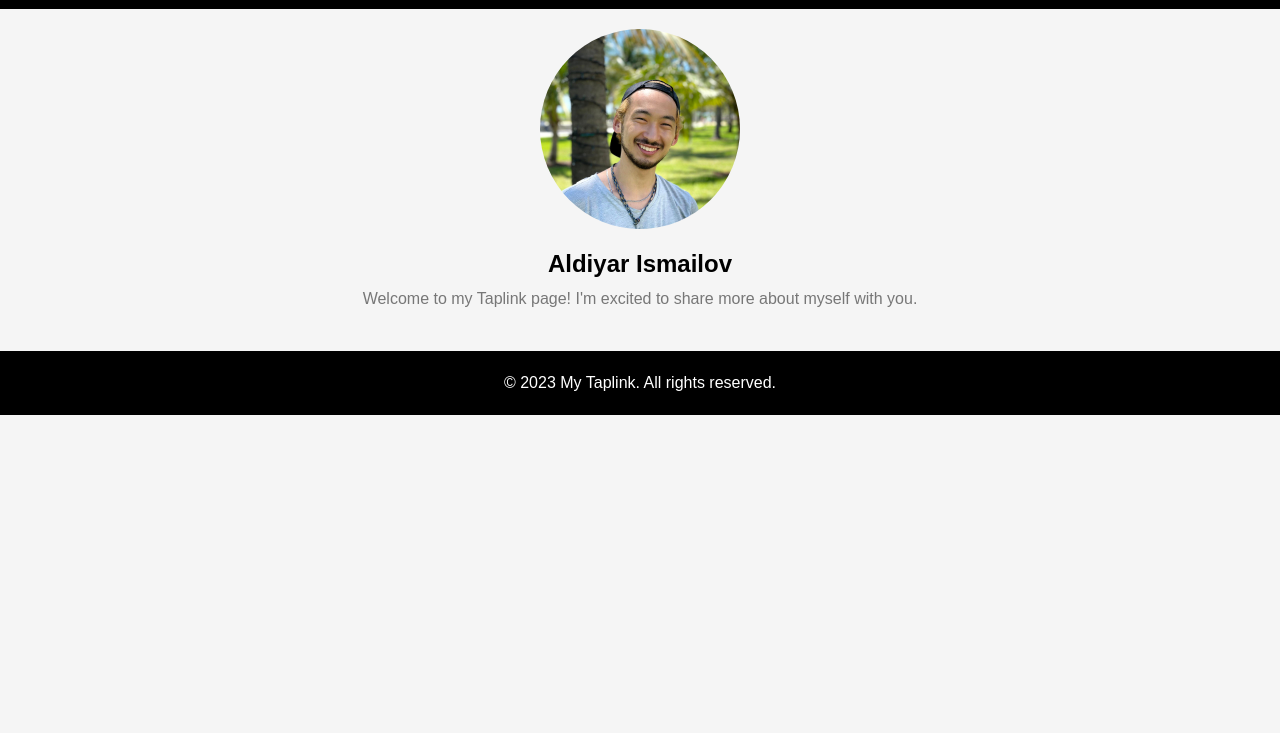
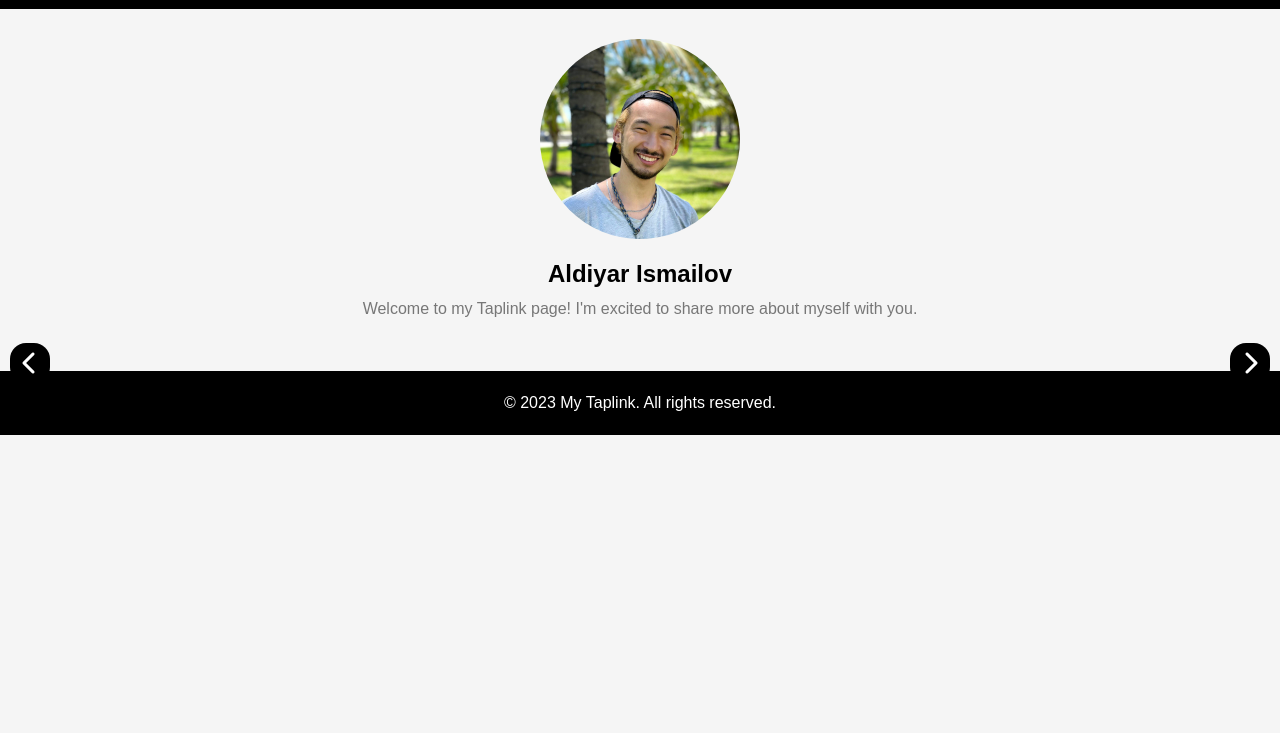
Before and after one commit to IAvidI/IAvidI.github.io, a plain HTML site: page index.html in a window 1280 px wide. Shown: the part 67-800 px from the top of the page. Drawn offline with Linux system fonts and the light colour scheme.

Commit message:
Working sliding animations

```diff
--- a/index.html
+++ b/index.html
@@ -5,6 +5,10 @@
         <meta name="viewport" content="width=device-width, initial-scale=1.0" />
         <title>My Taplink</title>
         <link rel="stylesheet" href="style.css" />
+        <script
+            src="https://kit.fontawesome.com/8b685afaec.js"
+            crossorigin="anonymous"
+        ></script>
     </head>
 
     <body>
@@ -13,7 +17,9 @@
         </header>
 
         <main>
-            <div id="page1" class="page current">
+            <div class="container">
+                <div class="slide">
+                    <div class="page">
                         <section>
                             <div class="profile-info">
                                 <img
@@ -23,14 +29,13 @@
                                 />
                                 <h2 class="name">Aldiyar Ismailov</h2>
                                 <p class="bio">
-                            Welcome to my Taplink page! I'm excited to share
-                            more about myself with you.
+                                    Welcome to my Taplink page! I'm excited to
+                                    share more about myself with you.
                                 </p>
                             </div>
                         </section>
                     </div>
-
-            <div id="page2" class="page">
+                    <div class="page">
                         <section>
                             <h2>Social Media</h2>
                             <ul class="social-media-links">
@@ -40,7 +45,8 @@
                                     ></a>
                                 </li>
                                 <li>
-                            <a href="https://www.instagram.com/myprofile"
+                                    <a
+                                        href="https://www.instagram.com/myprofile"
                                         ><i class="fab fa-instagram"></i
                                     ></a>
                                 </li>
@@ -52,13 +58,12 @@
                             </ul>
                         </section>
                     </div>
-
-            <div id="page3" class="page">
+                    <div class="page">
                         <section>
                             <h2>Contact Me</h2>
                             <p class="contact-message">
-                        If you have any questions or want to get in touch, feel
-                        free to send me a message.
+                                If you have any questions or want to get in
+                                touch, feel free to send me a message.
                             </p>
                             <form id="contact-form">
                                 <input
@@ -82,6 +87,12 @@
                             </form>
                         </section>
                     </div>
+                    <div class="page">
+                        <div class="Header">page 4</div>
+                        <div class="Content">content page 4</div>
+                    </div>
+                </div>
+            </div>
         </main>
 
         <footer>
@@ -92,12 +103,18 @@
             <span class="indicator-dot current"></span>
             <span class="indicator-dot"></span>
             <span class="indicator-dot"></span>
+            <span class="indicator-dot"></span>
         </div>
 
-        <script
-            src="https://kit.fontawesome.com/a076d05399.js"
-            crossorigin="anonymous"
-        ></script>
+        <div class="page-swapper">
+            <button id="prev-page">
+                <i class="fas fa-chevron-left"></i>
+            </button>
+            <button id="next-page">
+                <i class="fas fa-chevron-right"></i>
+            </button>
+        </div>
+
         <script src="script.js"></script>
     </body>
 </html>
--- a/script.js
+++ b/script.js
@@ -1,33 +1,5 @@
-// script.js
+var currentPage = 0;
 
-var currentPage = 1;
-var maxPages = 3;
-
-// Show the initial page
-showPage(currentPage);
-
-// Handle form submission
-document
-    .getElementById("contact-form")
-    .addEventListener("submit", function (event) {
-        event.preventDefault();
-
-        // Perform form validation here
-        // ...
-
-        // Send form data to the server
-        // ...
-    });
-
-// Handle page indicators click events
-var indicatorDots = document.querySelectorAll(".indicator-dot");
-indicatorDots.forEach(function (dot, index) {
-    dot.addEventListener("click", function () {
-        changePage(index + 1);
-    });
-});
-
-// Handle keyboard arrow keys navigation
 document.addEventListener("keydown", function (event) {
     if (event.keyCode === 37) {
         // Left arrow key
@@ -38,46 +10,49 @@ document.addEventListener("keydown", function (event) {
     }
 });
 
-// Function to show a specific page
-function showPage(pageNumber) {
-    var pages = document.querySelectorAll(".page");
+// Handle page indicators click events
+var indicatorDots = document.querySelectorAll(".indicator-dot");
+indicatorDots.forEach(function (dot, index) {
+    dot.addEventListener("click", function () {
+        changePage(index);
+    });
+});
+
+// Handle previous page button click event
+document.getElementById("prev-page").addEventListener("click", function () {
+    changePage(currentPage - 1);
+});
+
+// Handle next page button click event
+document.getElementById("next-page").addEventListener("click", function () {
+    changePage(currentPage + 1);
+});
+
+let slides = document.querySelectorAll(".page");
+let slidesCount = slides.length;
+
+// Function to change the page
+function changePage(pageNumber) {
     var dots = document.querySelectorAll(".indicator-dot");
+    var slide = document.querySelector(".slide");
 
-    if (pageNumber < 1 || pageNumber > maxPages) {
-        return;
+    pageNumber = pageNumber % slidesCount;
+
+    if (pageNumber < 0) {
+        pageNumber = 0;
     }
 
-    pages.forEach(function (page) {
-        page.classList.remove("current");
-    });
+    let ditance = -100;
+    let styleValue = pageNumber * ditance;
 
     dots.forEach(function (dot) {
         dot.classList.remove("current");
     });
+    dots[pageNumber].classList.add("current");
 
-    pages[pageNumber - 1].classList.add("current");
-    dots[pageNumber - 1].classList.add("current");
+    /* Applying the CSS */
+    let style = `translateX(${styleValue}%)`;
+    slide.style.transform = style;
 
     currentPage = pageNumber;
 }
-
-// Function to change the page
-function changePage(pageNumber) {
-    var pages = document.querySelectorAll(".page");
-
-    if (pageNumber < 1 || pageNumber > maxPages) {
-        return;
-    }
-
-    pages[currentPage - 1].classList.add("animate-slide-out");
-
-    setTimeout(function () {
-        pages[currentPage - 1].classList.remove("animate-slide-out");
-        showPage(pageNumber);
-        pages[pageNumber - 1].classList.add("animate-slide-in");
-    }, 500);
-
-    setTimeout(function () {
-        pages[pageNumber - 1].classList.remove("animate-slide-in");
-    }, 1000);
-}
--- a/style.css
+++ b/style.css
@@ -1,5 +1,3 @@
-/* style.css */
-
 /* Reset some default styles */
 * {
     box-sizing: border-box;
@@ -29,12 +27,37 @@ main {
     padding: 20px;
 }
 
-.page {
-    display: none;
+.container {
+    overflow: hidden;
+    margin: 0 40px 0 40px;
 }
 
-.current {
-    display: block;
+.page {
+    transition: 1s;
+    left: 0%;
+    opacity: 1;
+    position: relative;
+}
+
+/* New */
+.page {
+    flex: 0 0 auto;
+    height: 100%;
+    width: 100%;
+}
+
+.page + .page {
+    margin-left: 20px;
+}
+
+.slide {
+    padding: 10px;
+    box-sizing: border-box;
+    height: 100%;
+    display: flex;
+    flex-wrap: nowrap;
+    transition: all 0.5s linear;
+    transform: translateX(0);
 }
 
 .profile-info {
@@ -124,6 +147,7 @@ footer {
     width: 100%;
     display: flex;
     justify-content: center;
+    align-items: center;
     background-color: rgba(0, 0, 0, 0.7);
 }
 
@@ -135,8 +159,43 @@ footer {
     background-color: #6e6e6e85;
     margin: 10px 5px;
     cursor: pointer;
+    transition: background-color 0.5s ease-in-out;
 }
 
 .indicator-dot.current {
     background-color: #fff;
 }
+
+.page-swapper {
+    position: fixed;
+    top: 50%;
+    left: 0;
+    width: 100%;
+    display: flex;
+    justify-content: space-between;
+    align-items: center;
+    /* background-color: rgba(0, 0, 0, 0.7); */
+    padding: 10px;
+}
+
+.page-swapper button {
+    font-size: 24px;
+    display: flex;
+    justify-content: center;
+    align-items: center;
+    width: 40px;
+    height: 40px;
+    background-color: #000;
+    color: #fff;
+    border: none;
+    border-radius: 40%;
+    cursor: pointer;
+}
+
+.page-swapper #prev-page {
+    margin-right: auto;
+}
+
+.page-swapper #next-page {
+    margin-left: auto;
+}
```
Lines whose indentation alone changed are shown as unchanged.
